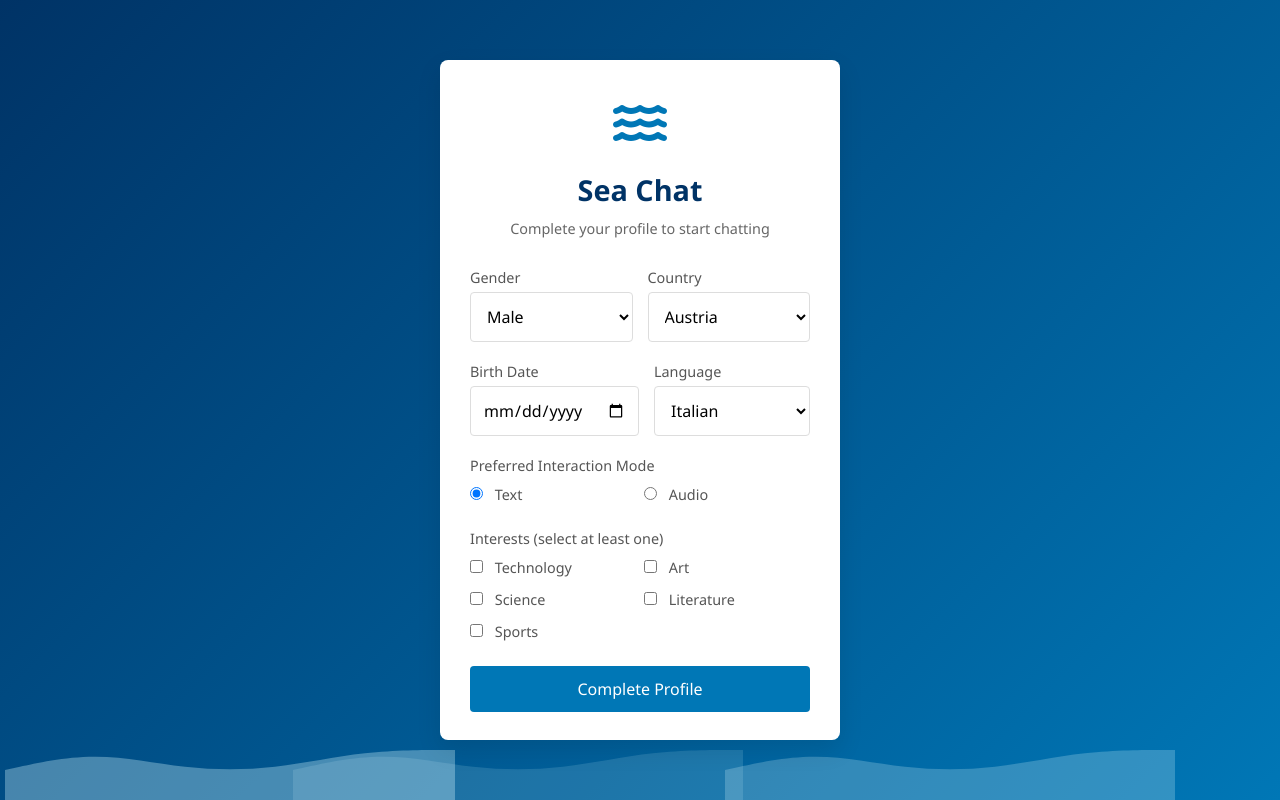
After one commit to Bobbinetor/BRIDGE_Framework, a Flask app: template templates/complete_profile.html in a window 1280 px wide. The commit adds this page. Run offline with Flask 3, Linux system fonts and the light colour scheme; the template is opened without the code that fills it, so the values that code supplies are empty.

Commit message:
OPT and Form

```diff
--- a/app.py
+++ b/app.py
@@ -7,6 +7,10 @@ import uuid
 import os
 from datetime import datetime
 from dotenv import load_dotenv
+import smtplib
+import random
+from email.mime.text import MIMEText
+from email.mime.multipart import MIMEMultipart
 
 # Load environment variables from .env file
 load_dotenv()
@@ -27,8 +31,7 @@ app.config['DEBUG'] = os.getenv('FLASK_DEBUG', 'False').lower() == 'true'
 
 db = SQLAlchemy(app)
 
-
-# Initialize login manager - ADDED THIS SECTION
+# Initialize login manager
 login_manager = LoginManager()
 login_manager.init_app(app)
 login_manager.login_view = 'login'
@@ -37,12 +40,23 @@ login_manager.login_message = 'Please log in to access this page.'
 # Ollama API endpoint
 OLLAMA_API_URL = "http://localhost:11434/api/generate"
 
+# Aggiorna con credenziali Gmail dalla configurazione di email_sender.py
+GMAIL_USERNAME = "bridgeseaeu@gmail.com"
+GMAIL_PASSWORD = "hsrj ctjw qjor kjuc"
+
 # Database Models
 class User(UserMixin, db.Model):
     id = db.Column(db.Integer, primary_key=True)
     username = db.Column(db.String(80), unique=True, nullable=False)
     email = db.Column(db.String(120), unique=True, nullable=False)
     password_hash = db.Column(db.String(200), nullable=False)
+    # New profile fields
+    gender = db.Column(db.String(20), nullable=True)
+    country = db.Column(db.String(50), nullable=True)
+    birth_date = db.Column(db.Date, nullable=True)
+    preferred_language = db.Column(db.String(20), nullable=True)
+    interaction_mode = db.Column(db.String(10), nullable=True)
+    interests = db.Column(db.String(200), nullable=True)  # Stored as comma-separated values
     chats = db.relationship('Chat', backref='user', lazy=True, cascade='all, delete-orphan')
 
     def set_password(self, password):
@@ -68,6 +82,105 @@ class Message(db.Model):
 @login_manager.user_loader
 def load_user(user_id):
     return User.query.get(int(user_id))
+
+def send_otp_email(recipient, otp):
+    """Send an email with OTP code using Gmail SMTP configuration"""
+    try:
+        subject = "BRIDGE - Verify Your Email"
+
+        # HTML version
+        html_content = f"""
+        <html>
+        <head>
+            <style>
+                body {{
+                    font-family: Arial, sans-serif;
+                    margin: 0;
+                    padding: 0;
+                    color: #333333;
+                }}
+                .container {{
+                    max-width: 600px;
+                    margin: 0 auto;
+                    background-color: #ffffff;
+                    border-radius: 8px;
+                    overflow: hidden;
+                }}
+                .header {{
+                    background-color: #1E88E5;
+                    color: white;
+                    padding: 20px;
+                    text-align: center;
+                }}
+                .content {{
+                    padding: 20px;
+                    text-align: center;
+                }}
+                .otp-code {{
+                    font-size: 28px;
+                    font-weight: bold;
+                    padding: 15px;
+                    margin: 15px 0;
+                    background-color: #f0f7ff;
+                    border-radius: 8px;
+                    border: 1px dashed #1E88E5;
+                    color: #1E88E5;
+                }}
+            </style>
+        </head>
+        <body>
+            <div class="container">
+                <div class="header">
+                    <h1>BRIDGE - Email Verification</h1>
+                </div>
+                <div class="content">
+                    <p>Thank you for registering with BRIDGE. Use the verification code below:</p>
+                    <div class="otp-code">{otp}</div>
+                    <p>This code will expire in 10 minutes.</p>
+                </div>
+            </div>
+        </body>
+        </html>
+        """
+
+        # Text version (fallback)
+        text_content = f"""
+        BRIDGE - Email Verification
+
+        Thank you for registering with BRIDGE. Use the verification code below:
+
+        {otp}
+
+        This code will expire in 10 minutes.
+        """
+
+        # Create message
+        msg = MIMEMultipart('alternative')
+        msg['Subject'] = subject
+        msg['From'] = GMAIL_USERNAME
+        msg['To'] = recipient
+
+        # Attach parts
+        part1 = MIMEText(text_content, 'plain')
+        part2 = MIMEText(html_content, 'html')
+        msg.attach(part1)
+        msg.attach(part2)
+
+        # Gmail SMTP configuration
+        smtp = smtplib.SMTP("smtp.gmail.com", 587)
+        smtp.ehlo()
+        smtp.starttls()
+        smtp.ehlo()
+        smtp.login(GMAIL_USERNAME, GMAIL_PASSWORD)
+
+        # Send email
+        smtp.sendmail(GMAIL_USERNAME, recipient, msg.as_string())
+        smtp.quit()
+
+        return True
+    except Exception as e:
+        print(f"Error sending email: {str(e)}")
+        return False
 
 # Authentication routes
 @app.route('/login', methods=['GET', 'POST'])
@@ -100,7 +213,6 @@ def register():
         email = request.form.get('email')
         password = request.form.get('password')
 
-        # Check if username or email already exists
         user_exists = User.query.filter_by(username=username).first()
         email_exists = User.query.filter_by(email=email).first()
 
@@ -109,16 +221,100 @@ def register():
         elif email_exists:
             flash('Email already exists')
         else:
-            new_user = User(username=username, email=email)
-            new_user.set_password(password)
+            # Genera OTP e salva dati in sessione
+            otp = str(random.randint(100000, 999999))
+            session['pending_user'] = {
+                'username': username,
+                'email': email,
+                'password': password,
+                'otp': otp
+            }
+            try:
+                # Usa la funzione aggiornata con configurazione Gmail
+                if send_otp_email(email, otp):
+                    flash('We have sent a verification code to your email.')
+                    return redirect(url_for('verify_otp'))
+                else:
+                    flash('Error sending verification email. Please try again later.')
+            except Exception as e:
+                flash(f'Error sending verification email: {str(e)}')
+
+    return render_template('register.html')
+
+@app.route('/verify-otp', methods=['GET', 'POST'])
+def verify_otp():
+    if current_user.is_authenticated:
+        return redirect(url_for('index'))
+    pending = session.get('pending_user')
+    if not pending:
+        flash('Session expired or missing data. Please register again.')
+        return redirect(url_for('register'))
+    if request.method == 'POST':
+        otp_input = request.form.get('otp')
+        if otp_input == pending['otp']:
+            # Instead of creating user now, redirect to profile completion
+            flash('OTP verified successfully! Please complete your profile.')
+            return redirect(url_for('complete_profile'))
+        else:
+            flash('Invalid OTP code. Please try again.')
+    return render_template('verify_otp.html', email=pending['email'])
+
+@app.route('/complete-profile', methods=['GET', 'POST'])
+def complete_profile():
+    if current_user.is_authenticated:
+        return redirect(url_for('index'))
+
+    pending = session.get('pending_user')
+    if not pending:
+        flash('Session expired or missing data. Please register again.')
+        return redirect(url_for('register'))
+
+    if request.method == 'POST':
+        # Get form data
+        gender = request.form.get('gender')
+        country = request.form.get('country')
+        birth_date_str = request.form.get('birth_date')
+        preferred_language = request.form.get('preferred_language')
+        interaction_mode = request.form.get('interaction_mode')
+        interests_list = request.form.getlist('interests')
+
+        # Validate required fields
+        if not (gender and country and birth_date_str and preferred_language and interaction_mode and interests_list):
+            flash('All fields are required')
+            return render_template('complete_profile.html')
+
+        try:
+            # Convert birth_date string to Date object
+            from datetime import datetime
+            birth_date = datetime.strptime(birth_date_str, '%Y-%m-%d').date()
+
+            # Create the new user with all data
+            new_user = User(
+                username=pending['username'],
+                email=pending['email'],
+                gender=gender,
+                country=country,
+                birth_date=birth_date,
+                preferred_language=preferred_language,
+                interaction_mode=interaction_mode,
+                interests=','.join(interests_list)
+            )
+            new_user.set_password(pending['password'])
             db.session.add(new_user)
             db.session.commit()
 
-            # Log the user in after registration
+            # Log in the user and clean up session
             login_user(new_user)
+            session.pop('pending_user', None)
+            flash('Profile completed successfully! Welcome to Sea Chat.')
             return redirect(url_for('index'))
 
-    return render_template('register.html')
+        except Exception as e:
+            flash(f'Error creating user: {str(e)}')
+            return render_template('complete_profile.html')
+
+    # GET request - show the form
+    return render_template('complete_profile.html')
 
 @app.route('/logout')
 @login_required
--- a/static/css/style.css
+++ b/static/css/style.css
@@ -26,8 +26,7 @@
 body {
     background-color: var(--white-blue);
     color: #333;
-    height: 100vh;
-    overflow: hidden;
+    min-height: 100vh;
 }
 
 button {
@@ -649,7 +648,7 @@ button:disabled {
     min-height: 100vh;
     background: linear-gradient(135deg, var(--deep-blue), var(--medium-blue));
     position: relative;
-    overflow: hidden;
+    padding: 40px 0;
 }
 
 .auth-card {
@@ -661,6 +660,8 @@ button:disabled {
     padding: 30px;
     z-index: 10;
     position: relative;
+    max-height: 85vh;
+    overflow-y: auto;
 }
 
 .auth-header {
@@ -768,7 +769,7 @@ button:disabled {
 }
 
 .auth-background {
-    position: absolute;
+    position: fixed;
     bottom: 0;
     left: 0;
     right: 0;
@@ -904,3 +905,49 @@ button:disabled {
     margin-left: 60px;
     width: calc(100% - 60px);
 }
+
+/* Form elements for profile completion */
+select {
+    padding: 12px;
+    border: 1px solid #ddd;
+    border-radius: 4px;
+    font-size: 1rem;
+    width: 100%;
+    background-color: white;
+}
+
+select:focus {
+    border-color: var(--medium-blue);
+    outline: none;
+}
+
+.radio-group, .checkbox-group {
+    display: grid;
+    grid-template-columns: repeat(2, 1fr);
+    gap: 8px;
+    margin-top: 5px;
+}
+
+@media (max-width: 480px) {
+    .checkbox-group, .radio-group {
+        grid-template-columns: 1fr;
+    }
+}
+
+input[type="radio"], input[type="checkbox"] {
+    margin-right: 8px;
+    cursor: pointer;
+}
+
+input[type="date"] {
+    padding: 12px;
+    border: 1px solid #ddd;
+    border-radius: 4px;
+    font-size: 1rem;
+    width: 100%;
+}
+
+input[type="date"]:focus {
+    border-color: var(--medium-blue);
+    outline: none;
+}
--- /dev/null
+++ b/templates/complete_profile.html
@@ -0,0 +1,135 @@
+{% extends 'base.html' %}
+
+{% block title %}Complete Profile - Sea Chat{% endblock %}
+
+{% block content %}
+<div class="auth-container">
+    <div class="auth-card">
+        <div class="auth-header">
+            <div class="auth-logo">
+                <i class="fas fa-water"></i>
+            </div>
+            <h1>Sea Chat</h1>
+            <p>Complete your profile to start chatting</p>
+        </div>
+
+        {% with messages = get_flashed_messages() %}
+            {% if messages %}
+                <div class="flash-messages">
+                    {% for message in messages %}
+                        <div class="flash-message">{{ message }}</div>
+                    {% endfor %}
+                </div>
+            {% endif %}
+        {% endwith %}
+
+        <form class="auth-form" method="POST" action="{{ url_for('complete_profile') }}">
+            <div style="display: grid; grid-template-columns: 1fr 1fr; gap: 15px;">
+                <div class="form-group">
+                    <label for="gender">Gender</label>
+                    <select id="gender" name="gender" required>
+                        <option value="male">Male</option>
+                        <option value="female">Female</option>
+                        <option value="not_specified">Prefer not to say</option>
+                    </select>
+                </div>
+
+                <div class="form-group">
+                    <label for="country">Country</label>
+                    <select id="country" name="country" required>
+                        <option value="Austria">Austria</option>
+                        <option value="Belgium">Belgium</option>
+                        <option value="Bulgaria">Bulgaria</option>
+                        <option value="Croatia">Croatia</option>
+                        <option value="Cyprus">Cyprus</option>
+                        <option value="Czech Republic">Czech Republic</option>
+                        <option value="Denmark">Denmark</option>
+                        <option value="Estonia">Estonia</option>
+                        <option value="Finland">Finland</option>
+                        <option value="France">France</option>
+                        <option value="Germany">Germany</option>
+                        <option value="Greece">Greece</option>
+                        <option value="Hungary">Hungary</option>
+                        <option value="Ireland">Ireland</option>
+                        <option value="Italy">Italy</option>
+                        <option value="Latvia">Latvia</option>
+                        <option value="Lithuania">Lithuania</option>
+                        <option value="Luxembourg">Luxembourg</option>
+                        <option value="Malta">Malta</option>
+                        <option value="Netherlands">Netherlands</option>
+                        <option value="Poland">Poland</option>
+                        <option value="Portugal">Portugal</option>
+                        <option value="Romania">Romania</option>
+                        <option value="Slovakia">Slovakia</option>
+                        <option value="Slovenia">Slovenia</option>
+                        <option value="Spain">Spain</option>
+                        <option value="Sweden">Sweden</option>
+                        <option value="Other">Other</option>
+                    </select>
+                </div>
+            </div>
+
+            <div style="display: grid; grid-template-columns: 1fr 1fr; gap: 15px;">
+                <div class="form-group">
+                    <label for="birth_date">Birth Date</label>
+                    <input type="date" id="birth_date" name="birth_date" required>
+                </div>
+
+                <div class="form-group">
+                    <label for="preferred_language">Language</label>
+                    <select id="preferred_language" name="preferred_language" required>
+                        <option value="Italian">Italian</option>
+                        <option value="English">English</option>
+                        <option value="Spanish">Spanish</option>
+                        <option value="German">German</option>
+                        <option value="French">French</option>
+                    </select>
+                </div>
+            </div>
+
+            <div class="form-group">
+                <label>Preferred Interaction Mode</label>
+                <div class="radio-group">
+                    <label>
+                        <input type="radio" name="interaction_mode" value="text" checked> Text
+                    </label>
+                    <label>
+                        <input type="radio" name="interaction_mode" value="audio"> Audio
+                    </label>
+                </div>
+            </div>
+
+            <div class="form-group">
+                <label>Interests (select at least one)</label>
+                <div class="checkbox-group">
+                    <label>
+                        <input type="checkbox" name="interests" value="Technology"> Technology
+                    </label>
+                    <label>
+                        <input type="checkbox" name="interests" value="Art"> Art
+                    </label>
+                    <label>
+                        <input type="checkbox" name="interests" value="Science"> Science
+                    </label>
+                    <label>
+                        <input type="checkbox" name="interests" value="Literature"> Literature
+                    </label>
+                    <label>
+                        <input type="checkbox" name="interests" value="Sports"> Sports
+                    </label>
+                </div>
+            </div>
+
+            <button type="submit" class="auth-button">Complete Profile</button>
+        </form>
+    </div>
+
+    <div class="auth-background">
+        <div class="waves">
+            <div class="wave wave1"></div>
+            <div class="wave wave2"></div>
+            <div class="wave wave3"></div>
+        </div>
+    </div>
+</div>
+{% endblock %}
--- a/templates/register.html
+++ b/templates/register.html
@@ -11,6 +11,7 @@
             </div>
             <h1>Sea Chat</h1>
             <p>Create an account to chat with Gemma 3:1B</p>
+            <p style="font-size:0.95em;color:#0074d9;">You will receive an OTP code via email to confirm your registration.</p>
         </div>
 
         {% with messages = get_flashed_messages() %}
```
Also changed, not shown: templates/verify_otp.html (added, +49 -0 lines).
